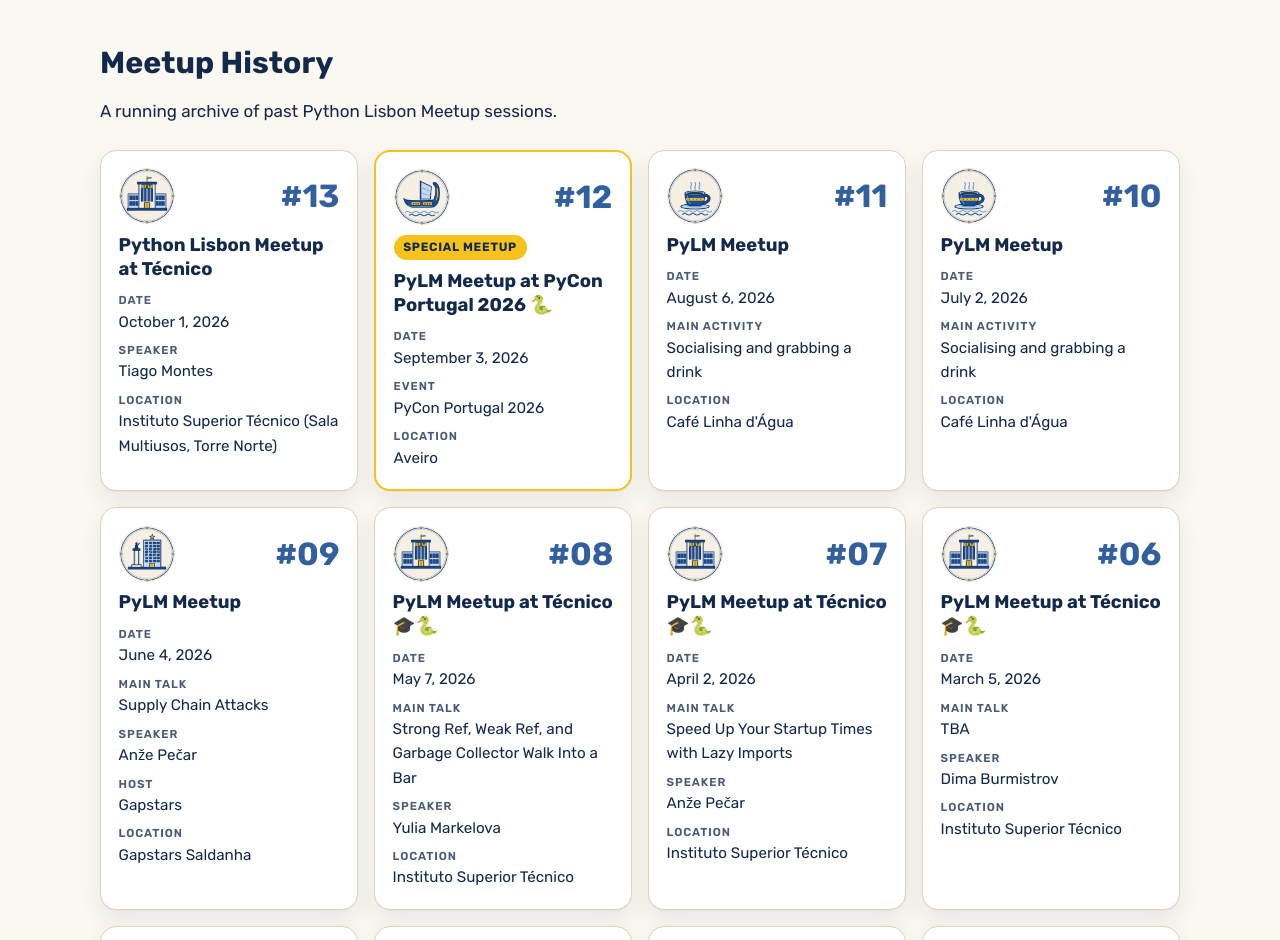
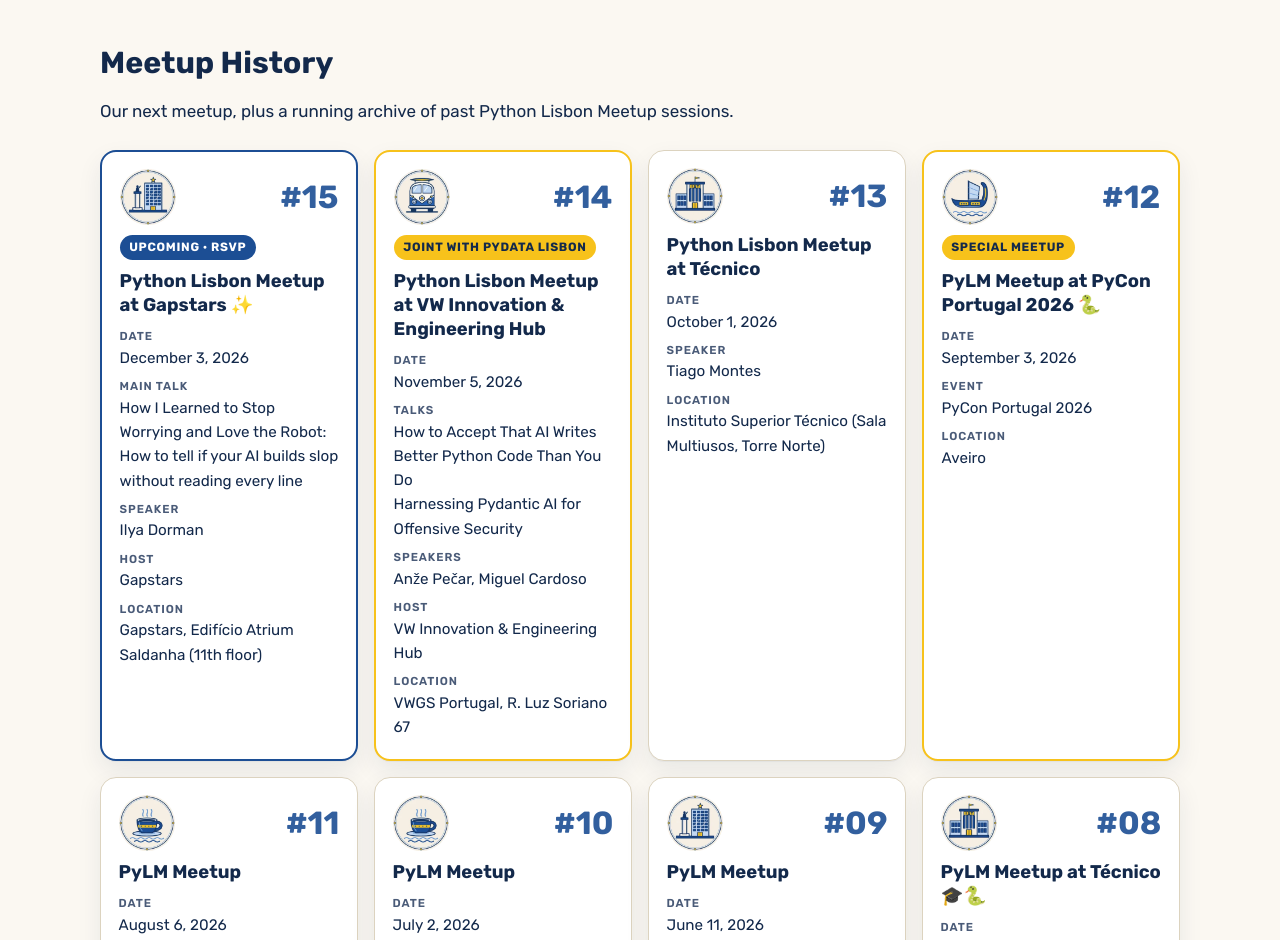
Before and after one commit to Python-Lisbon-Meetup/python-lisbon-meetup.github.io, a plain HTML site: page index.html in a window 1280 px wide. Shown: the part 797-1737 px from the top of the page. Drawn offline with Linux system fonts and the light colour scheme.

Commit message:
Add #14 and #15 to meetup history and link cards to Meetup
- Add #15 at Gapstars (Dec 3) as the upcoming event, using the Saldanha tile
- Add #14 at the VW Innovation & Engineering Hub (Nov 5, joint with PyData
  Lisbon) with a new VW van tile and medallion
- Link every history card that has a meetup.com event page; the whole card
  is clickable via the title link
- Point the "Upcoming events" and "Find upcoming events" links at the
  group's events page instead of the stale #04 event
- Fix #09 date: it moved to June 11 because June 4 was Corpo de Deus

```diff
--- a/index.html
+++ b/index.html
@@ -307,6 +307,46 @@
             border: 2px solid var(--yellow);
         }
 
+        .event-card--upcoming {
+            border: 2px solid var(--accent);
+        }
+
+        /* the whole card is clickable via the title link */
+        .event-card {
+            position: relative;
+        }
+
+        .event-link {
+            color: inherit;
+            text-decoration: none;
+        }
+
+        .event-link::after {
+            content: "";
+            position: absolute;
+            inset: 0;
+            border-radius: inherit;
+        }
+
+        .event-card:hover .event-link {
+            text-decoration: underline;
+            text-underline-offset: 0.15em;
+        }
+
+        .event-link:focus-visible {
+            outline: none;
+        }
+
+        .event-card:has(.event-link:focus-visible) {
+            outline: 3px solid var(--accent);
+            outline-offset: 3px;
+        }
+
+        .event-badge.event-badge--upcoming {
+            background: var(--accent);
+            color: var(--card-bg);
+        }
+
         .event-head {
             display: flex;
             align-items: center;
@@ -518,7 +558,7 @@
                 <div class="actions">
                     <a class="button button--primary" href="https://discord.gg/DCNEYDKw9s">Join our Discord</a>
                     <a class="button button--secondary"
-                        href="https://www.meetup.com/python-lisbon-meetup/events/312286589">Upcoming events</a>
+                        href="https://www.meetup.com/python-lisbon-meetup/events/">Upcoming events</a>
                 </div>
             </div>
         </div>
@@ -555,15 +595,46 @@
         <section aria-labelledby="history">
             <h2 id="history">Meetup History</h2>
             <p class="prose">
-                A running archive of past Python Lisbon Meetup sessions.
+                Our next meetup, plus a running archive of past Python Lisbon Meetup sessions.
             </p>
             <div class="event-grid">
+                <article class="event-card event-card--upcoming">
+                    <div class="event-head">
+                        <img class="event-tile" src="assets/tiles/saldanha-medallion.webp" alt="" width="56" height="56" loading="lazy" />
+                        <span class="event-number" aria-hidden="true">#15</span>
+                    </div>
+                    <p class="event-badge event-badge--upcoming">Upcoming · RSVP</p>
+                    <h3><a class="event-link" href="https://www.meetup.com/python-lisbon-meetup/events/317505097/"><span class="visually-hidden">#15 - </span>Python Lisbon Meetup at Gapstars ✨</a></h3>
+                    <dl class="event-details">
+                        <div><dt>Date</dt><dd>December 3, 2026</dd></div>
+                        <div><dt>Main talk</dt><dd>How I Learned to Stop Worrying and Love the Robot: How to tell if your AI builds slop without reading every line</dd></div>
+                        <div><dt>Speaker</dt><dd>Ilya Dorman</dd></div>
+                        <div><dt>Host</dt><dd>Gapstars</dd></div>
+                        <div><dt>Location</dt><dd>Gapstars, Edifício Atrium Saldanha (11th floor)</dd></div>
+                    </dl>
+                </article>
+
+                <article class="event-card event-card--special">
+                    <div class="event-head">
+                        <img class="event-tile" src="assets/tiles/van-medallion.webp" alt="" width="56" height="56" loading="lazy" />
+                        <span class="event-number" aria-hidden="true">#14</span>
+                    </div>
+                    <p class="event-badge">Joint with PyData Lisbon</p>
+                    <h3><a class="event-link" href="https://www.meetup.com/python-lisbon-meetup/events/317086731/"><span class="visually-hidden">#14 - </span>Python Lisbon Meetup at VW Innovation &amp; Engineering Hub</a></h3>
+                    <dl class="event-details">
+                        <div><dt>Date</dt><dd>November 5, 2026</dd></div>
+                        <div><dt>Talks</dt><dd>How to Accept That AI Writes Better Python Code Than You Do</dd><dd>Harnessing Pydantic AI for Offensive Security</dd></div>
+                        <div><dt>Speakers</dt><dd>Anže Pečar, Miguel Cardoso</dd></div>
+                        <div><dt>Host</dt><dd>VW Innovation &amp; Engineering Hub</dd></div>
+                        <div><dt>Location</dt><dd>VWGS Portugal, R. Luz Soriano 67</dd></div>
+                    </dl>
+                </article>
                 <article class="event-card">
                     <div class="event-head">
                         <img class="event-tile" src="assets/tiles/ist-medallion.webp" alt="" width="56" height="56" loading="lazy" />
                         <span class="event-number" aria-hidden="true">#13</span>
                     </div>
-                    <h3><span class="visually-hidden">#13 - </span>Python Lisbon Meetup at Técnico</h3>
+                    <h3><a class="event-link" href="https://www.meetup.com/python-lisbon-meetup/events/316776712/"><span class="visually-hidden">#13 - </span>Python Lisbon Meetup at Técnico</a></h3>
                     <dl class="event-details">
                         <div><dt>Date</dt><dd>October 1, 2026</dd></div>
                         <div><dt>Speaker</dt><dd>Tiago Montes</dd></div>
@@ -590,7 +661,7 @@
                         <img class="event-tile" src="assets/tiles/cafe-medallion.webp" alt="" width="56" height="56" loading="lazy" />
                         <span class="event-number" aria-hidden="true">#11</span>
                     </div>
-                    <h3><span class="visually-hidden">#11 - </span>PyLM Meetup</h3>
+                    <h3><a class="event-link" href="https://www.meetup.com/python-lisbon-meetup/events/315711024/"><span class="visually-hidden">#11 - </span>PyLM Meetup</a></h3>
                     <dl class="event-details">
                         <div><dt>Date</dt><dd>August 6, 2026</dd></div>
                         <div><dt>Main activity</dt><dd>Socialising and grabbing a drink</dd></div>
@@ -603,7 +674,7 @@
                         <img class="event-tile" src="assets/tiles/cafe-medallion.webp" alt="" width="56" height="56" loading="lazy" />
                         <span class="event-number" aria-hidden="true">#10</span>
                     </div>
-                    <h3><span class="visually-hidden">#10 - </span>PyLM Meetup</h3>
+                    <h3><a class="event-link" href="https://www.meetup.com/python-lisbon-meetup/events/315420890/"><span class="visually-hidden">#10 - </span>PyLM Meetup</a></h3>
                     <dl class="event-details">
                         <div><dt>Date</dt><dd>July 2, 2026</dd></div>
                         <div><dt>Main activity</dt><dd>Socialising and grabbing a drink</dd></div>
@@ -616,9 +687,9 @@
                         <img class="event-tile" src="assets/tiles/saldanha-medallion.webp" alt="" width="56" height="56" loading="lazy" />
                         <span class="event-number" aria-hidden="true">#09</span>
                     </div>
-                    <h3><span class="visually-hidden">#09 - </span>PyLM Meetup</h3>
+                    <h3><a class="event-link" href="https://www.meetup.com/python-lisbon-meetup/events/314171749/"><span class="visually-hidden">#09 - </span>PyLM Meetup</a></h3>
                     <dl class="event-details">
-                        <div><dt>Date</dt><dd>June 4, 2026</dd></div>
+                        <div><dt>Date</dt><dd>June 11, 2026</dd></div>
                         <div><dt>Main talk</dt><dd>Supply Chain Attacks</dd></div>
                         <div><dt>Speaker</dt><dd>Anže Pečar</dd></div>
                         <div><dt>Host</dt><dd>Gapstars</dd></div>
@@ -631,7 +702,7 @@
                         <img class="event-tile" src="assets/tiles/ist-medallion.webp" alt="" width="56" height="56" loading="lazy" />
                         <span class="event-number" aria-hidden="true">#08</span>
                     </div>
-                    <h3><span class="visually-hidden">#08 - </span>PyLM Meetup at Técnico 🎓🐍</h3>
+                    <h3><a class="event-link" href="https://www.meetup.com/python-lisbon-meetup/events/314097850/"><span class="visually-hidden">#08 - </span>PyLM Meetup at Técnico 🎓🐍</a></h3>
                     <dl class="event-details">
                         <div><dt>Date</dt><dd>May 7, 2026</dd></div>
                         <div><dt>Main talk</dt><dd>Strong Ref, Weak Ref, and Garbage Collector Walk Into a Bar</dd></div>
@@ -645,7 +716,7 @@
                         <img class="event-tile" src="assets/tiles/ist-medallion.webp" alt="" width="56" height="56" loading="lazy" />
                         <span class="event-number" aria-hidden="true">#07</span>
                     </div>
-                    <h3><span class="visually-hidden">#07 - </span>PyLM Meetup at Técnico 🎓🐍</h3>
+                    <h3><a class="event-link" href="https://www.meetup.com/python-lisbon-meetup/events/313903112/"><span class="visually-hidden">#07 - </span>PyLM Meetup at Técnico 🎓🐍</a></h3>
                     <dl class="event-details">
                         <div><dt>Date</dt><dd>April 2, 2026</dd></div>
                         <div><dt>Main talk</dt><dd>Speed Up Your Startup Times with Lazy Imports</dd></div>
@@ -659,7 +730,7 @@
                         <img class="event-tile" src="assets/tiles/ist-medallion.webp" alt="" width="56" height="56" loading="lazy" />
                         <span class="event-number" aria-hidden="true">#06</span>
                     </div>
-                    <h3><span class="visually-hidden">#06 - </span>PyLM Meetup at Técnico 🎓🐍</h3>
+                    <h3><a class="event-link" href="https://www.meetup.com/python-lisbon-meetup/events/313555982/"><span class="visually-hidden">#06 - </span>PyLM Meetup at Técnico 🎓🐍</a></h3>
                     <dl class="event-details">
                         <div><dt>Date</dt><dd>March 5, 2026</dd></div>
                         <div><dt>Main talk</dt><dd>TBA</dd></div>
@@ -673,7 +744,7 @@
                         <img class="event-tile" src="assets/tiles/ist-medallion.webp" alt="" width="56" height="56" loading="lazy" />
                         <span class="event-number" aria-hidden="true">#05</span>
                     </div>
-                    <h3><span class="visually-hidden">#05 - </span>PyLM Meetup at Técnico 🎓🐍</h3>
+                    <h3><a class="event-link" href="https://www.meetup.com/python-lisbon-meetup/events/313187375/"><span class="visually-hidden">#05 - </span>PyLM Meetup at Técnico 🎓🐍</a></h3>
                     <dl class="event-details">
                         <div><dt>Date</dt><dd>February 5, 2026</dd></div>
                         <div><dt>Main talk</dt><dd>TBA</dd></div>
@@ -687,7 +758,7 @@
                         <img class="event-tile" src="assets/tiles/ist-medallion.webp" alt="" width="56" height="56" loading="lazy" />
                         <span class="event-number" aria-hidden="true">#04</span>
                     </div>
-                    <h3><span class="visually-hidden">#04 - </span>PyLM Meetup at Técnico 🎓🐍</h3>
+                    <h3><a class="event-link" href="https://www.meetup.com/python-lisbon-meetup/events/312286589/"><span class="visually-hidden">#04 - </span>PyLM Meetup at Técnico 🎓🐍</a></h3>
                     <dl class="event-details">
                         <div><dt>Date</dt><dd>January 8, 2026</dd></div>
                         <div><dt>Main talk</dt><dd>TBA</dd></div>
@@ -759,7 +830,7 @@
                 <a href="https://discord.gg/DCNEYDKw9s">
                     <div><strong>Discord</strong><span>Join the conversation on our Discord server.</span></div>
                 </a>
-                <a href="https://www.meetup.com/python-lisbon-meetup/events/312286589">
+                <a href="https://www.meetup.com/python-lisbon-meetup/events/">
                     <div><strong>Meetup.com</strong><span>Find upcoming events and RSVP.</span></div>
                 </a>
                 <a href="assets/python-lisbon-azulejo-pack.zip" download>
```
Also changed, not shown: assets/tiles/van-medallion.webp (added), assets/tiles/van.webp (added).
